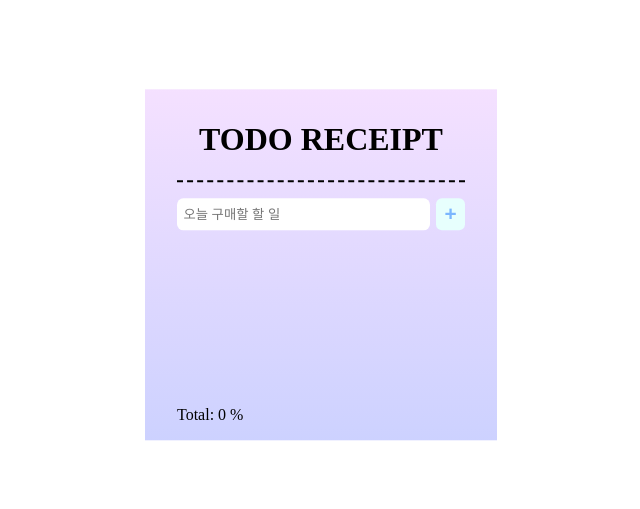
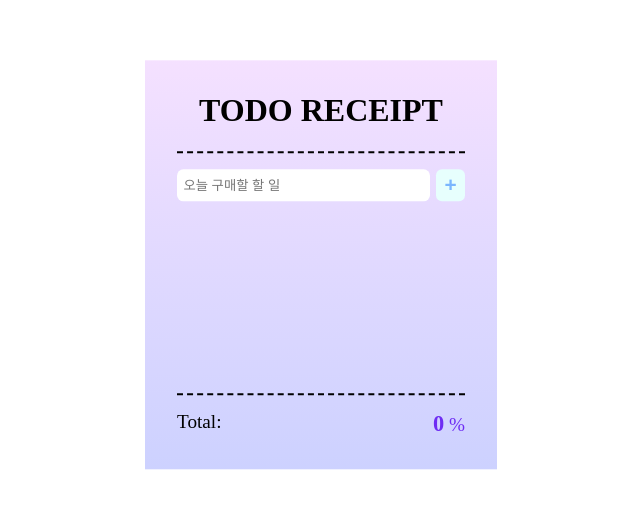
Before and after one commit to seohyun319/todo-on-any-framework, a SvelteKit app in the folder svelte-todo/: page / in a window 1280 px wide. Shown: the part 135-644 px from the top of the page, without its empty margins (319-959 px from the left). Built offline with nearby package versions, Linux system fonts and the light colour scheme.

Commit message:
[feat] set Total design

```diff
--- a/svelte-todo/src/components/TodoList.svelte
+++ b/svelte-todo/src/components/TodoList.svelte
@@ -12,5 +12,6 @@
 <style>
 	div {
 		min-height: 10rem;
+		padding-bottom: 1rem;
 	}
 </style>
--- a/svelte-todo/src/components/Total.svelte
+++ b/svelte-todo/src/components/Total.svelte
@@ -1,9 +1,32 @@
 <script lang="ts">
 	import { todoData } from '../store';
 
-	let completedTodo = 0;
 	$: completedTodo = $todoData.filter((todo) => todo.completed).length;
 	$: ratio = $todoData.length > 0 ? (completedTodo / $todoData.length).toFixed(2) : 0;
 </script>
 
-<div>Total: {+ratio * 100} %</div>
+<div>
+	Total:
+	<span>
+		<b>
+			{+ratio * 100}
+		</b>
+		%
+	</span>
+</div>
+
+<style>
+	div {
+		border-top: 2px dashed;
+		padding: 1rem 0;
+		display: flex;
+		justify-content: space-between;
+		font-size: 1.2rem;
+	}
+	span {
+		color: rgb(110, 44, 243);
+	}
+	b {
+		font-size: 1.4rem;
+	}
+</style>
```
